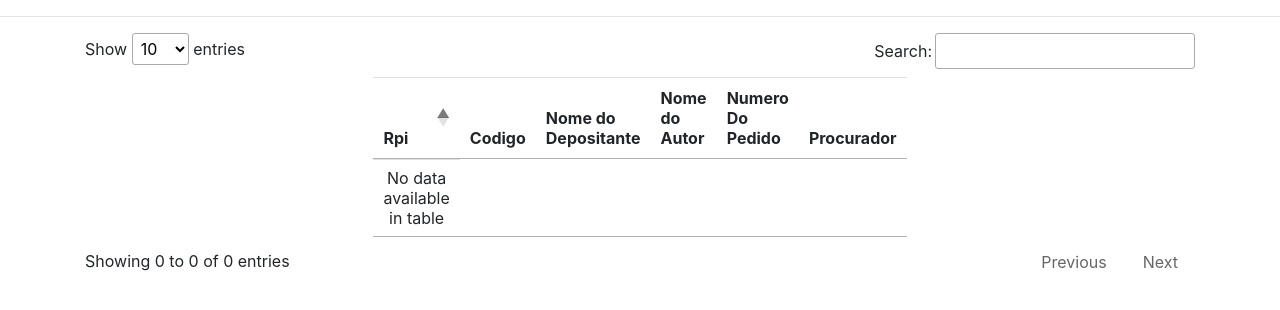
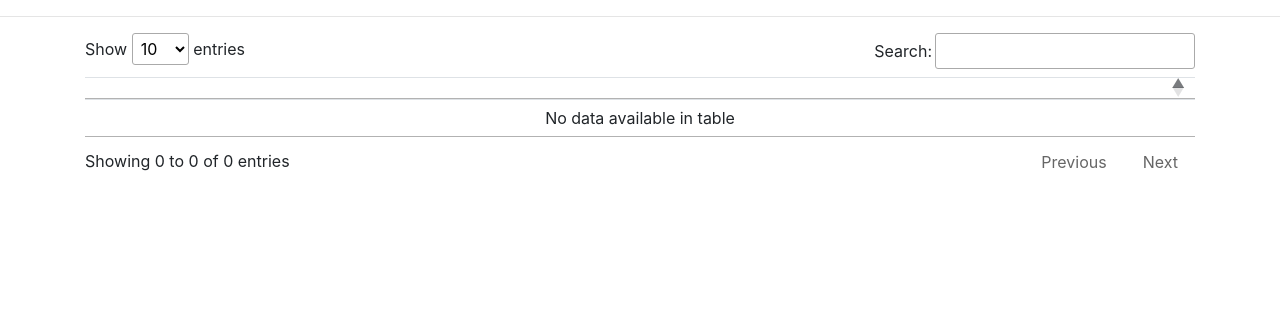
Before and after one commit to Flaks009/flask_test_app, a Flask app: template app/templates/desenho.html in a window 1280 px wide. Shown: the part 56-366 px from the top of the page. Run offline with Flask 2, Linux system fonts and the light colour scheme; the template is opened without the code that fills it, so the values that code supplies are empty; some libraries are stand-ins or nearby versions.

Commit message:
datatables

```diff
--- a/app/templates/desenho.html
+++ b/app/templates/desenho.html
@@ -3,16 +3,6 @@
 {% block content %}
 <div class="container">
     <table class="table" id="data-table">
-        <thead>
-            <tr>
-                <th scope="col">Rpi</th>
-                <th scope="col">Codigo</th>
-                <th scope="col">Nome do Depositante</th>
-                <th scope="col">Nome do Autor</th>
-                <th scope="col">Numero Do Pedido</th>
-                <th scope="col">Procurador</th>
-            </tr>
-        </thead>
     </table>
 </div>
 <script>
@@ -21,7 +11,7 @@
     $('#data-table').DataTable({
         data: data,
         columns:[
-            {data: "data.numero_rpi"}
+            {data: data.numero_rpi}
         ]
     });
 </script>
```
